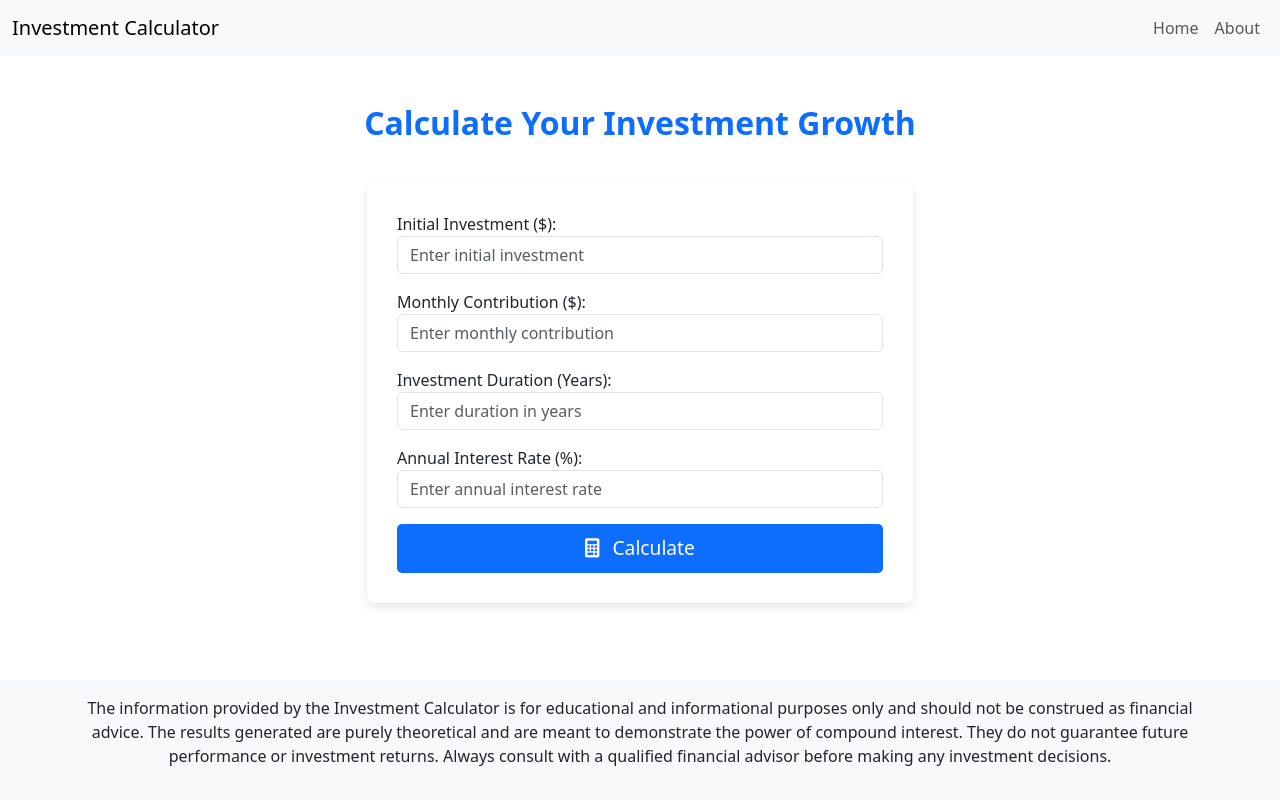
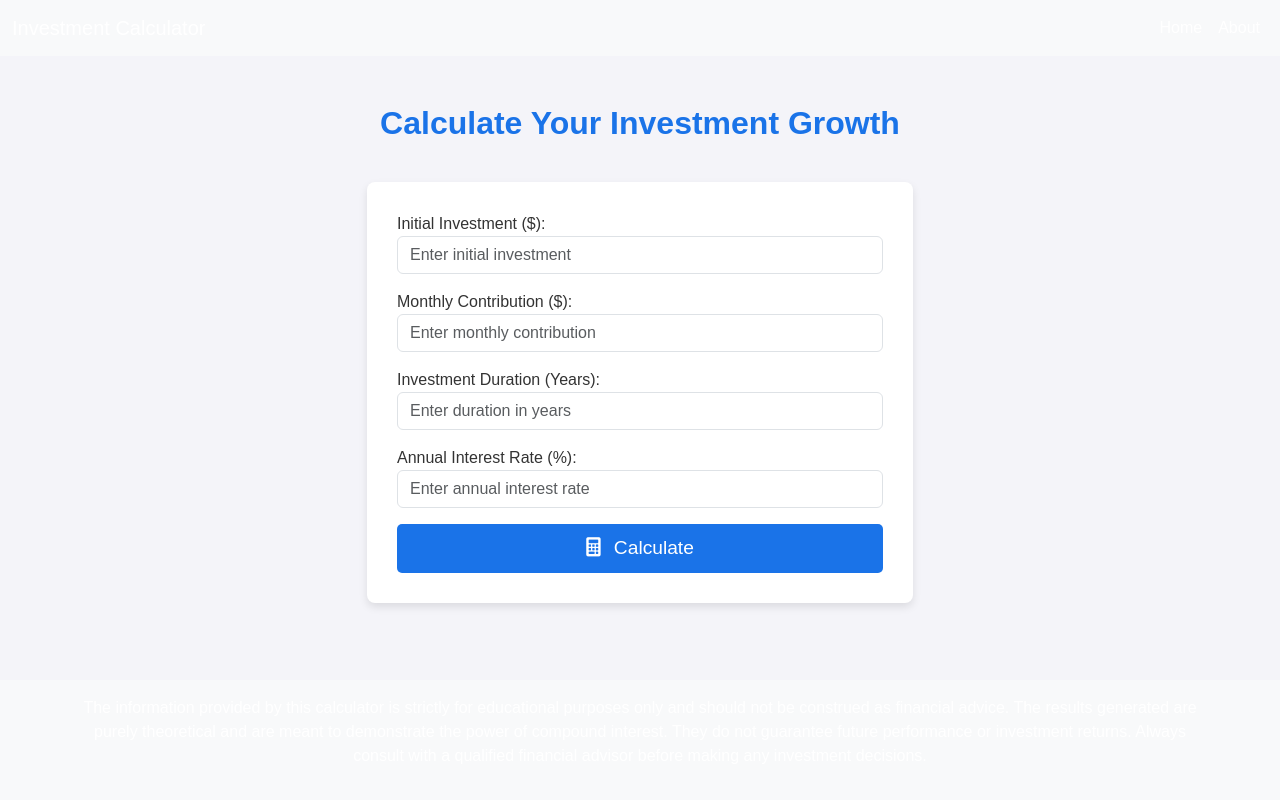
Before and after one commit to namnmai/compound_interest_visualizer, a Django app: page / in a window 1280 px wide. Run offline with Django 5.2, Linux system fonts and the light colour scheme.

Commit message:
Styling changes

```diff
--- a/investment_calculator/templates/base.html
+++ b/investment_calculator/templates/base.html
@@ -20,11 +20,6 @@
         <div class="container-fluid">
             <!-- Brand -->
             <a class="navbar-brand" href="{% url 'calculate_investment' %}">Investment Calculator</a>
-            <!-- Toggler -->
-            <button class="navbar-toggler" type="button" data-bs-toggle="collapse" data-bs-target="#navbarNav"
-                    aria-controls="navbarNav" aria-expanded="false" aria-label="Toggle navigation">
-                <span class="navbar-toggler-icon"></span>
-            </button>
             <!-- Navbar Links -->
             <div class="collapse navbar-collapse" id="navbarNav">
                 <ul class="navbar-nav ms-auto">
@@ -36,6 +31,11 @@
                     </li>
                 </ul>
             </div>
+            <!-- Toggler -->
+            <button class="navbar-toggler" type="button" data-bs-toggle="collapse" data-bs-target="#navbarNav"
+                    aria-controls="navbarNav" aria-expanded="false" aria-label="Toggle navigation">
+                <span class="navbar-toggler-icon"></span>
+            </button>
         </div>
     </nav>
 
@@ -50,7 +50,7 @@
     <!-- Footer -->
     <footer class="bg-light py-3 mt-auto">
         <div class="container text-center">
-            <p>The information provided by the Investment Calculator is for educational and informational purposes only and should not be construed as financial advice. The results generated are purely theoretical and are meant to demonstrate the power of compound interest. They do not guarantee future performance or investment returns. Always consult with a qualified financial advisor before making any investment decisions.</p>
+            <p>The information provided by this calculator is strictly for educational purposes only and should not be construed as financial advice. The results generated are purely theoretical and are meant to demonstrate the power of compound interest. They do not guarantee future performance or investment returns. Always consult with a qualified financial advisor before making any investment decisions.</p>
         </div>
     </footer>
 
--- a/static/css/custom.css
+++ b/static/css/custom.css
@@ -1,8 +1,43 @@
-/* Centering the Header */
+/* General Styling */
+body {
+    background-color: #f4f4f9; /* Light gray background */
+    color: #333333; /* Dark text color */
+    font-family: 'Arial', sans-serif;
+}
+
+/* Navbar Styling */
+.navbar {
+    background-color: #1a73e8; /* Primary color */
+}
+
+.navbar-brand, .nav-link {
+    color: #ffffff !important;
+}
+
+.nav-link:hover {
+    color: #d4e1f5 !important; /* Light hover effect */
+}
+
+/* Footer Styling */
+footer {
+    background-color: #1a73e8;
+    color: #ffffff;
+}
+
+footer a {
+    color: #d4e1f5;
+    text-decoration: none;
+}
+
+footer a:hover {
+    text-decoration: underline;
+}
+
+/* Home Page Styling */
 h1.text-center {
     font-weight: bold;
     font-size: 2rem;
-    color: #0d6efd; /* Bootstrap primary color */
+    color: #1a73e8; /* Primary color */
 }
 
 /* Form Container */
@@ -15,7 +50,7 @@ form {
 
 /* Submit Button */
 button[type="submit"] {
-    background-color: #0d6efd; /* Primary color */
+    background-color: #1a73e8; /* Primary color */
     border: none;
     font-size: 1.2rem;
     padding: 10px 20px;
```
Also changed, not shown: other parts of static/css/custom.css (+38 -5 lines).
